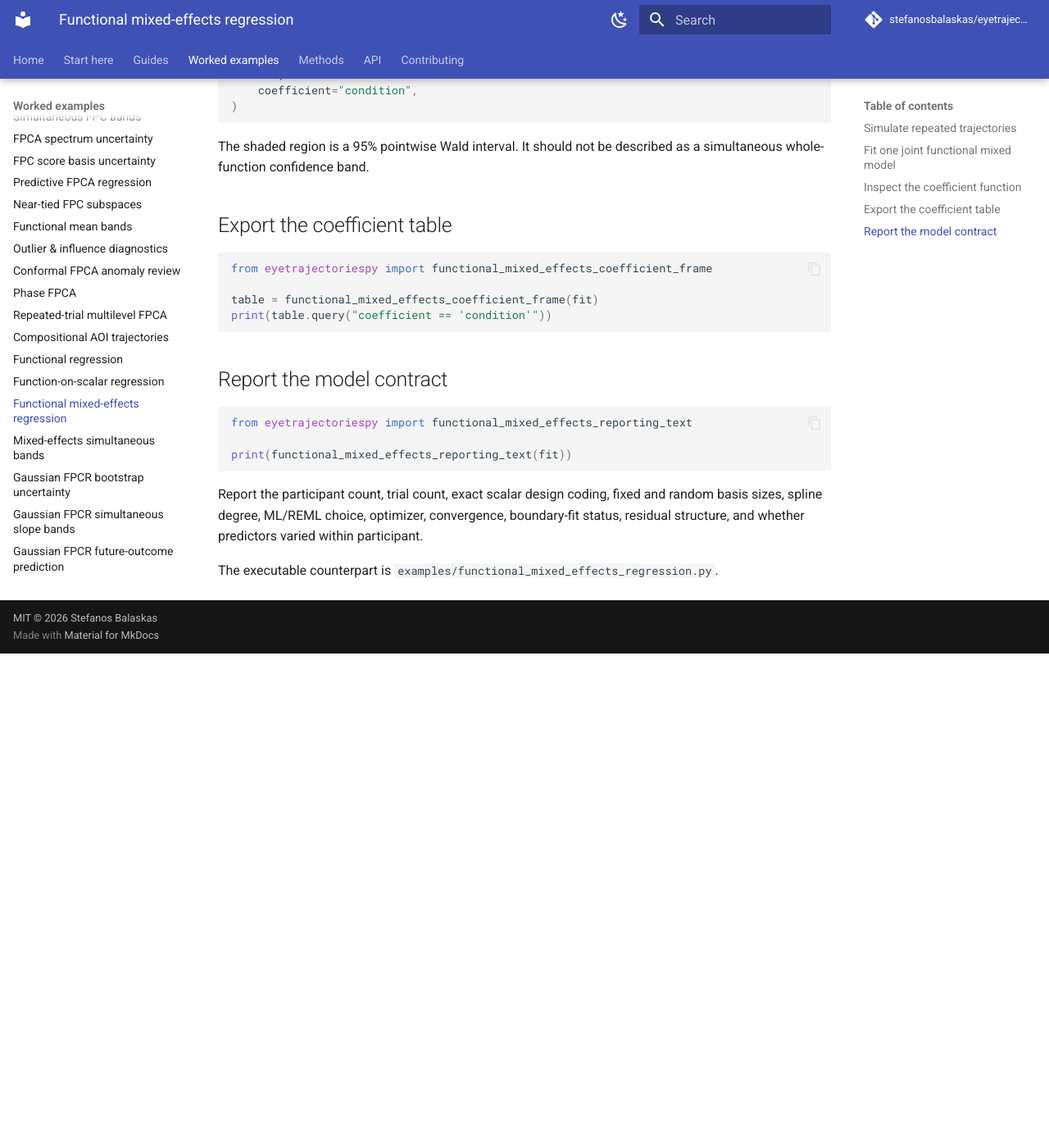
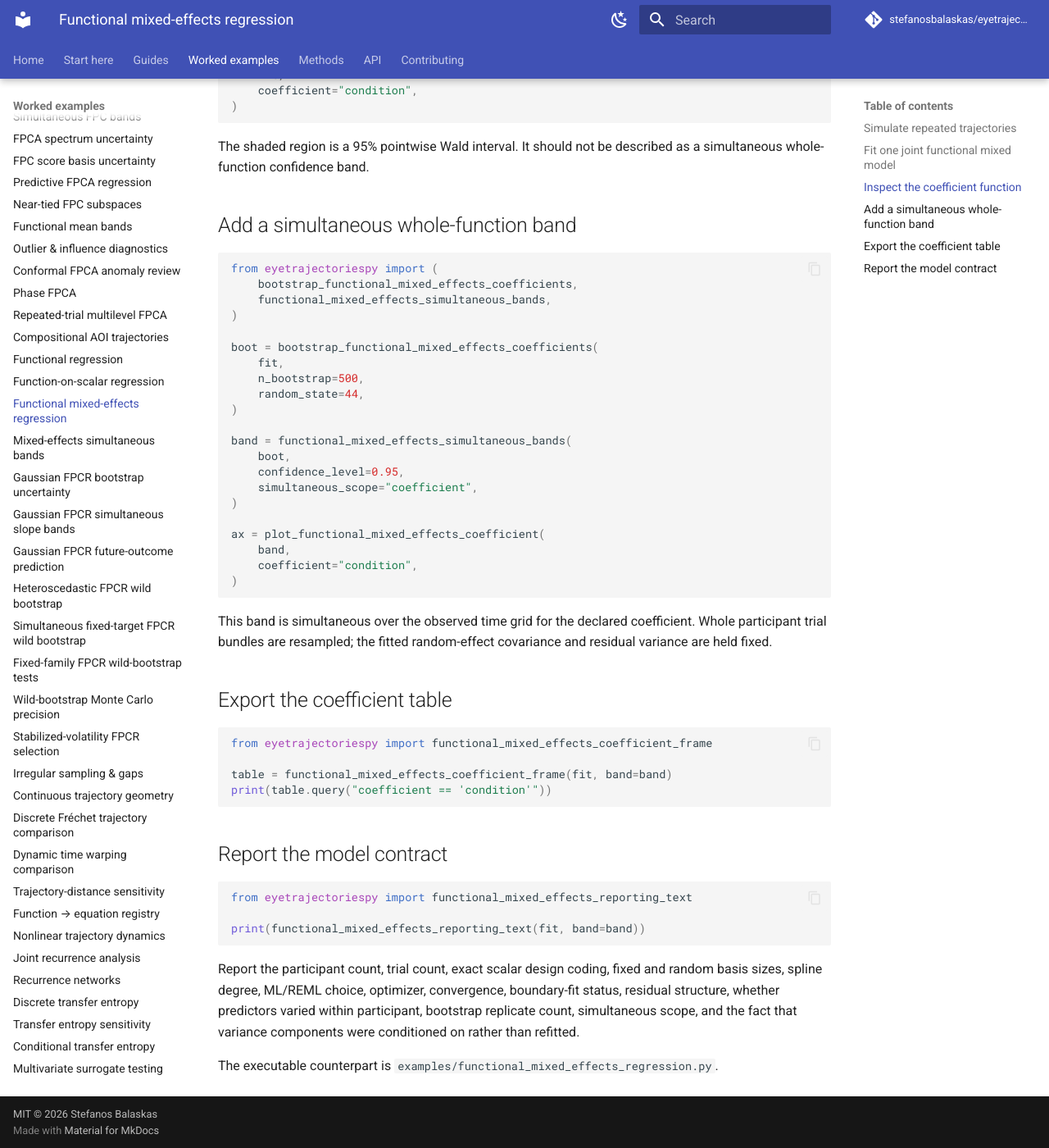
Before and after one commit to stefanosbalaskas/eyetrajectoriespy, an MkDocs documentation site: the page built from docs/examples/functional-mixed-effects.md, in a window 1280 px wide and 1400 px high, scrolled down 2157 px. Shown: the whole window at 82% size. Built offline with MkDocs 1.6.1 and Material for MkDocs 9.7.7, drawn with Linux system fonts in a browser that asks for light colours; comment, search, counter and statistics services are not loaded; before the commit the page ends 2954 px from its top, so only the background shows below that.

Commit message:
Extend mixed-effects example with simultaneous bands

```diff
--- a/docs/examples/functional-mixed-effects.md
+++ b/docs/examples/functional-mixed-effects.md
@@ -115,12 +115,42 @@
 The shaded region is a 95% pointwise Wald interval. It should not be described
 as a simultaneous whole-function confidence band.
 
+## Add a simultaneous whole-function band
+
+~~~python
+from eyetrajectoriespy import (
+    bootstrap_functional_mixed_effects_coefficients,
+    functional_mixed_effects_simultaneous_bands,
+)
+
+boot = bootstrap_functional_mixed_effects_coefficients(
+    fit,
+    n_bootstrap=500,
+    random_state=44,
+)
+
+band = functional_mixed_effects_simultaneous_bands(
+    boot,
+    confidence_level=0.95,
+    simultaneous_scope="coefficient",
+)
+
+ax = plot_functional_mixed_effects_coefficient(
+    band,
+    coefficient="condition",
+)
+~~~
+
+This band is simultaneous over the observed time grid for the declared
+coefficient. Whole participant trial bundles are resampled; the fitted
+random-effect covariance and residual variance are held fixed.
+
 ## Export the coefficient table
 
 ~~~python
 from eyetrajectoriespy import functional_mixed_effects_coefficient_frame
 
-table = functional_mixed_effects_coefficient_frame(fit)
+table = functional_mixed_effects_coefficient_frame(fit, band=band)
 print(table.query("coefficient == 'condition'"))
 ~~~
 
@@ -129,13 +159,14 @@
 ~~~python
 from eyetrajectoriespy import functional_mixed_effects_reporting_text
 
-print(functional_mixed_effects_reporting_text(fit))
+print(functional_mixed_effects_reporting_text(fit, band=band))
 ~~~
 
 Report the participant count, trial count, exact scalar design coding, fixed and
 random basis sizes, spline degree, ML/REML choice, optimizer, convergence,
-boundary-fit status, residual structure, and whether predictors varied within
-participant.
+boundary-fit status, residual structure, whether predictors varied within
+participant, bootstrap replicate count, simultaneous scope, and the fact that
+variance components were conditioned on rather than refitted.
 
 The executable counterpart is
 `examples/functional_mixed_effects_regression.py`.
```
